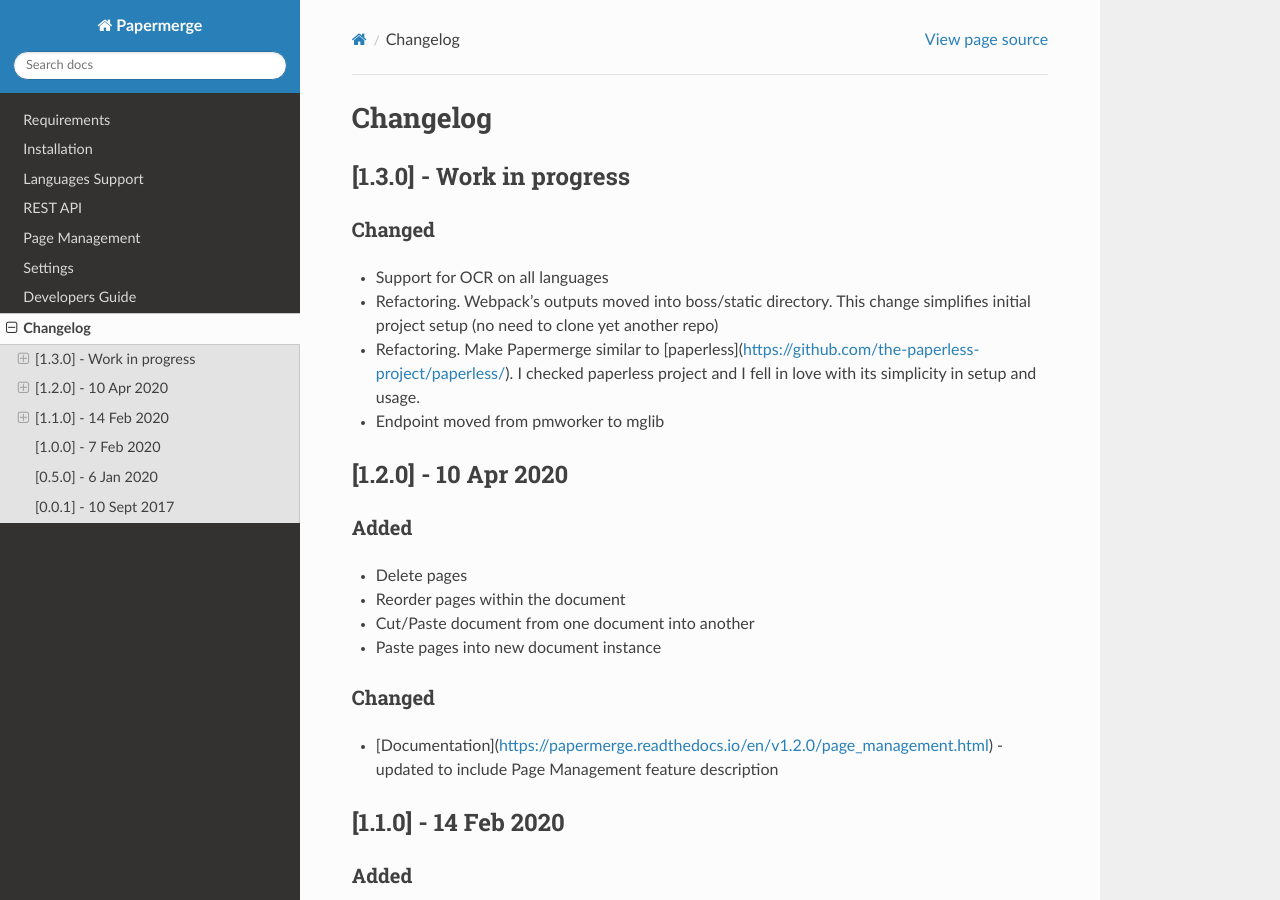
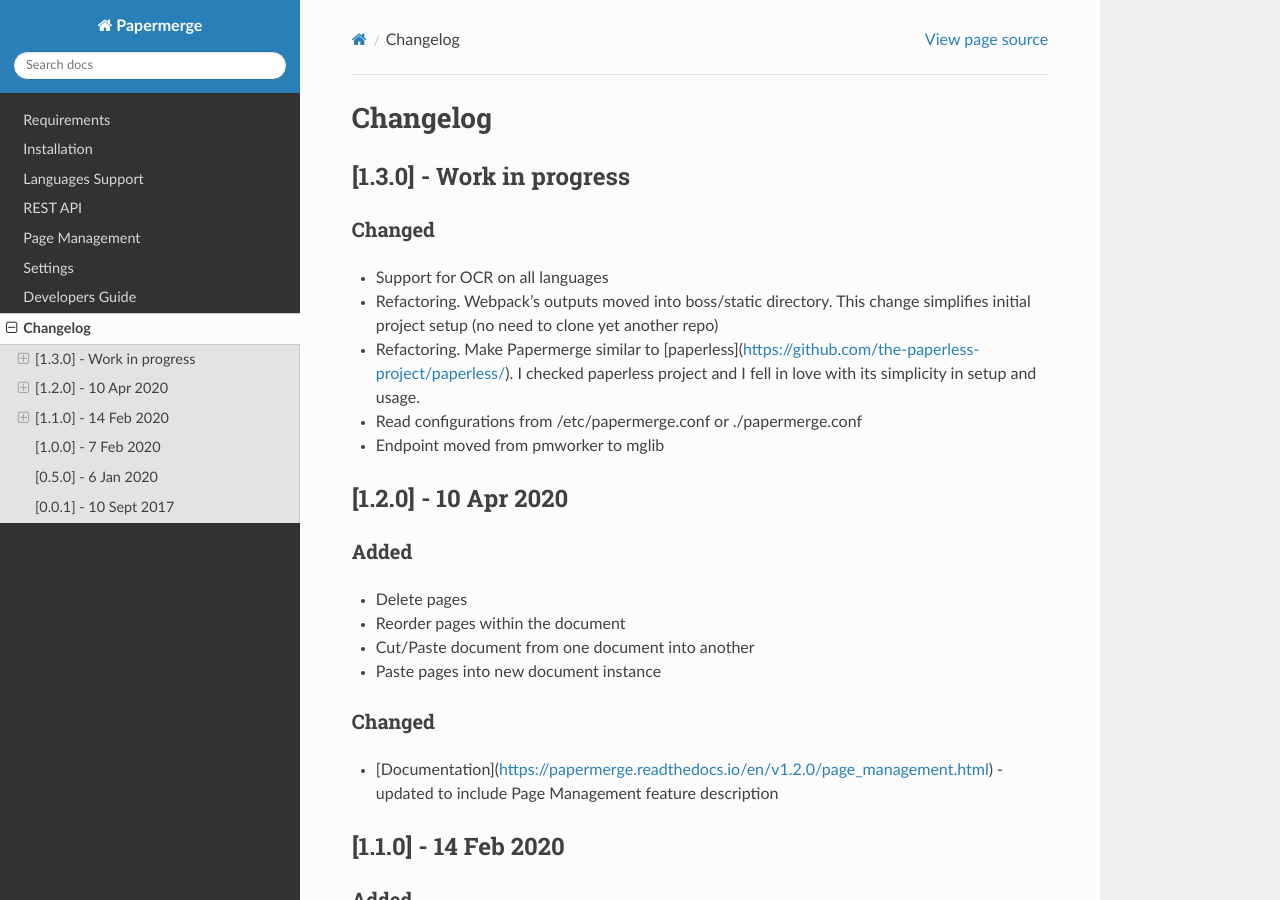
Before and after one commit to ciur/papermerge, a Sphinx documentation site: the page built from docs/source/changelog.rst, in a window 1280 px wide and 900 px high. Built offline with Sphinx 7.4.7 and the Read the Docs theme 2.0.0, drawn with Linux system fonts in a browser that asks for light colours.

Commit message:
documentation and changelog updated

```diff
--- a/docs/source/changelog.rst
+++ b/docs/source/changelog.rst
@@ -10,6 +10,7 @@
 - Support for OCR on all languages
 - Refactoring. Webpack's outputs moved into boss/static directory. This change simplifies initial project setup (no need to clone yet another repo)
 - Refactoring. Make Papermerge similar to [paperless](https://github.com/the-paperless-project/paperless/). I checked paperless project and I fell in love with its simplicity in setup and usage.
+- Read configurations from /etc/papermerge.conf or ./papermerge.conf
 - Endpoint moved from pmworker to mglib
 
 
```
Also changed, not shown: changelog.md (+1 -0 lines).
